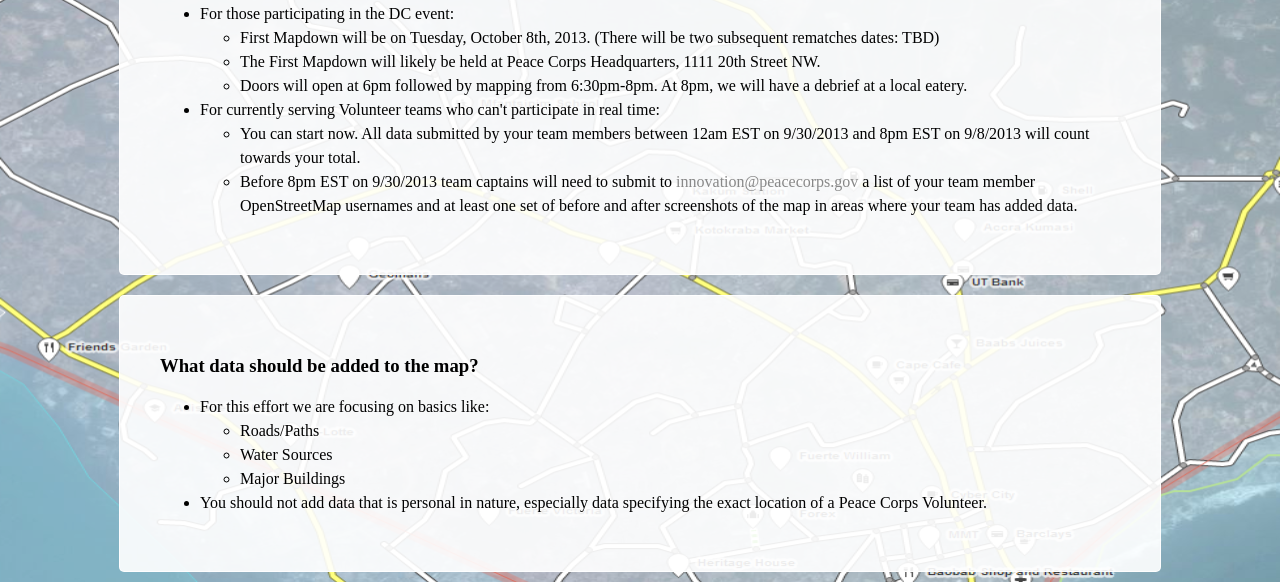
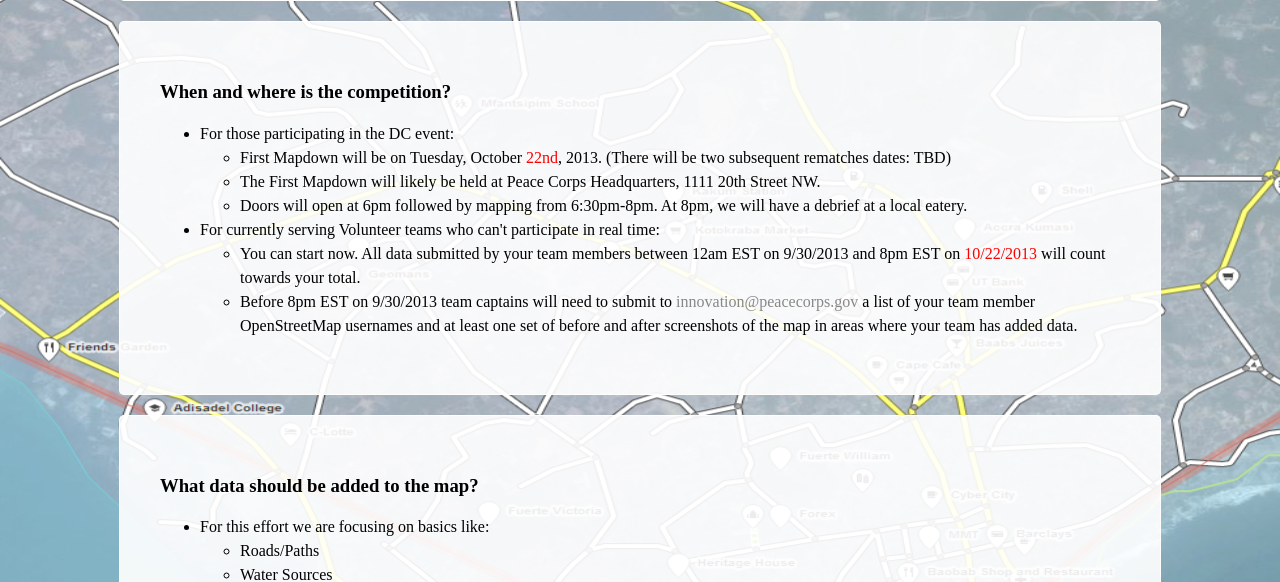
Before and after one commit to ChenheliHua/pcmapdown, a PHP site: page / in a window 1280 px wide. Shown: the part 1745-2327 px from the top of the page. Run offline with PHP 8.4, Linux system fonts and the light colour scheme.

Commit message:
Changed the date for postponement

```diff
--- a/index.html
+++ b/index.html
@@ -15,8 +15,10 @@
     </div>
 
     <div class="section" id="below-header">
+      <h3 style="color:red;text-align:center;">Due to government shutdown, the Mapdown Project is postponed to Oct 22nd. Check back for updates on this event. We apologize for the inconvenience. </h3>
+      <h4 style="color:red;text-align:center;">* During the postponement we encourage teams to continue to add to OpenStreetMap and will award the "Shutdown can't stop us" prize to the country team with most contributions between 9/30 and the event on the 22nd. </h4>
       <h3 class="help">Help put your host country community on the digital map!</h3>
-      <h4 class="help-subtitle">Join us <em>Tuesday October 8th</em> at Peace Corps for a evening of service, socializing and skill-building.</h4>
+      <h4 class="help-subtitle">Join us <em>Tuesday, October <span class="pp">22nd</span></em> at Peace Corps for a evening of service, socializing and skill-building.</h4>
 
       <a class="btn" href="https://docs.google.com/forms/viewform?hl=en&id=10CJW-3nvX2fzKmB-I1puXi_tWRBxVB5GuGmnlST9fg4" target="_blank">Join Us!</a>
 
@@ -73,7 +75,7 @@
       <ul>
 	<li>For those participating in the DC event:
 	  <ul>
-	    <li>First Mapdown will be on Tuesday, October 8th, 2013. (There will be two subsequent rematches dates: TBD)</li>
+	    <li>First Mapdown will be on Tuesday, October <span class="pp">22nd</span>, 2013. (There will be two subsequent rematches dates: TBD)</li>
 	    <li>The First Mapdown will likely be held at Peace Corps Headquarters, 1111 20th Street NW.</li>
 	    <li>Doors will open at 6pm followed by mapping from 6:30pm-8pm. At 8pm, we will have a debrief at a local eatery.</li>
 	  </ul>
@@ -81,7 +83,7 @@
 
 	<li>For currently serving Volunteer teams who can't participate in real time:
 	  <ul>
-	    <li>You can start now. All data submitted by your team members between 12am EST on 9/30/2013 and 8pm EST on 9/8/2013 will count towards your total.</li>
+	    <li>You can start now. All data submitted by your team members between 12am EST on 9/30/2013 and 8pm EST on <span class="pp">10/22/2013</span> will count towards your total.</li>
 	    <li>Before 8pm EST on 9/30/2013 team captains will need to submit to <a href="mailto:innovation@peacecorps.gov">innovation@peacecorps.gov</a> a list of your team member OpenStreetMap usernames and at least one set of before and after screenshots of the map in areas where your team has added data.</li>
 	  </ul>
 	</li>
--- a/stylesheet.css
+++ b/stylesheet.css
@@ -9,6 +9,7 @@ body
     margin:0;
     font-family:HelveticaNeue-Light;
 }
+
 
 img.logo
 {
@@ -583,3 +584,8 @@ img.logo
     }
 
 }
+
+span.pp
+{
+    color:rgba(255,0,0,1);
+}
```
